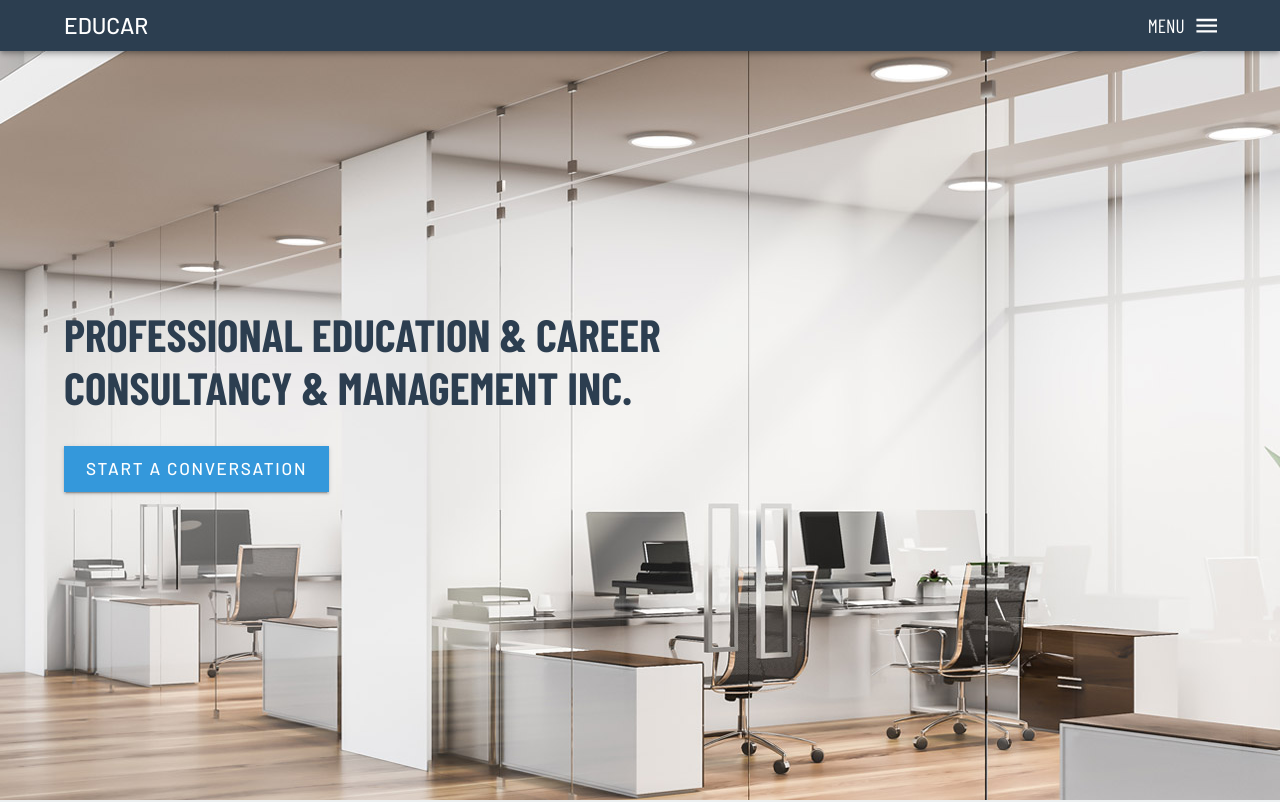
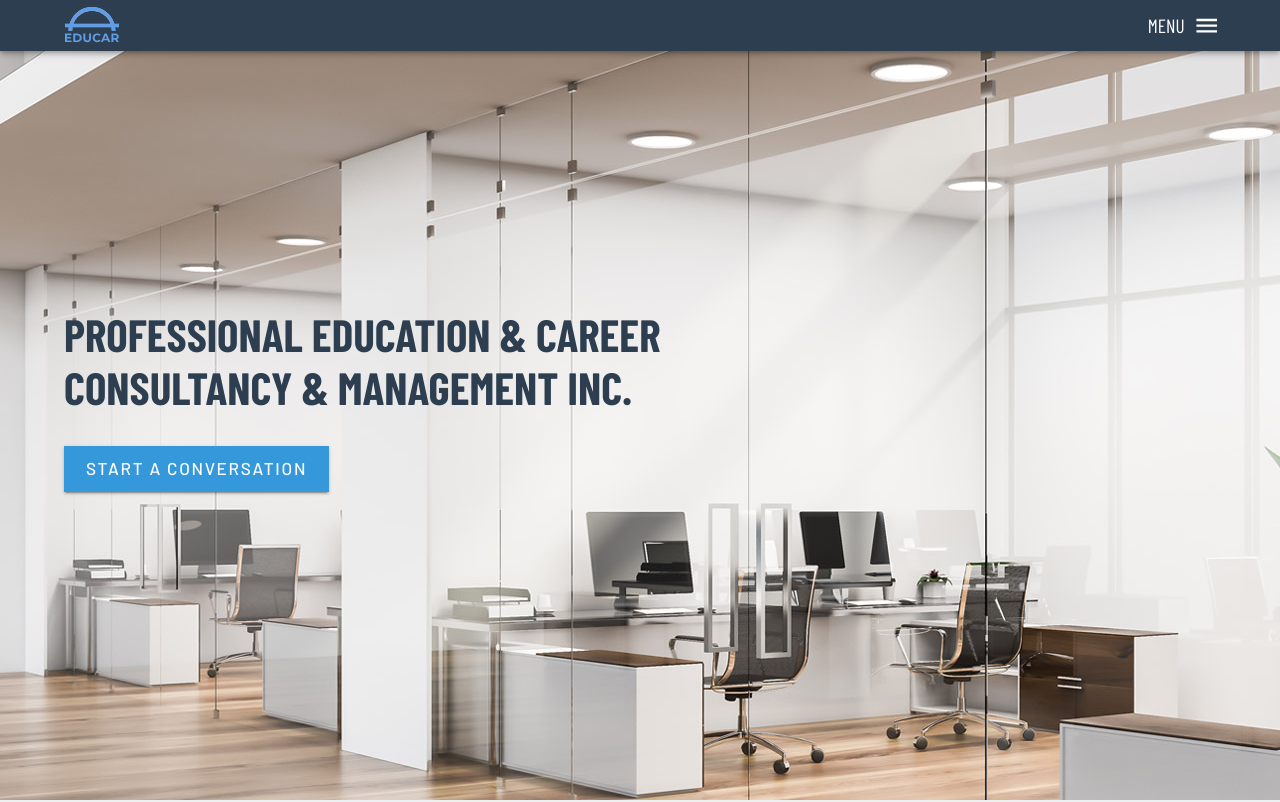
Before and after one commit to dNierva/educar-consultancy, a React (Create React App) app: page / in a window 1280 px wide. Shown: the top 802 px of the page. Built offline with nearby package versions, Linux system fonts and the light colour scheme; a web font is replaced by a local one.

Commit message:
Update Navbar logo

```diff
--- a/src/components/Navbar.js
+++ b/src/components/Navbar.js
@@ -127,14 +127,13 @@ function Navbar() {
             <AppBar position="fixed">
                 <Container maxWidth="lg">
                     <Toolbar variant="dense" disableGutters="true">
-                        <Typography variant="h6" color="inherit" component="div" sx={{ flexGrow: 1 }}>
-                            EDUCAR
+                        <div style={{ flexGrow: 1 }}>
+                            <img src="img/navbar_logo.svg" alt="EDUCAR" />
+                        </div>
+
+                        <Typography variant="overline" display="block" style={{ cursor: 'pointer' }} onClick={handleDrawerOpen}>
+                            MENU
                         </Typography>
-
-                        <Typography variant="overline" display="block" style={{ cursor: 'pointer' }} onClick={handleDrawerOpen}>MENU</Typography>
-                        {/* <IconButton edge="start" color="inherit" aria-label="menu" sx={{ mr: 2 }}>
-                            <MenuIcon />
-                        </IconButton> */}
                         <IconButton edge="end" color="inherit" aria-label="menu" onClick={handleDrawerOpen}>
                             <MenuIcon />
                         </IconButton>
```
Also changed, not shown: public/img/navbar_logo.svg (added).
